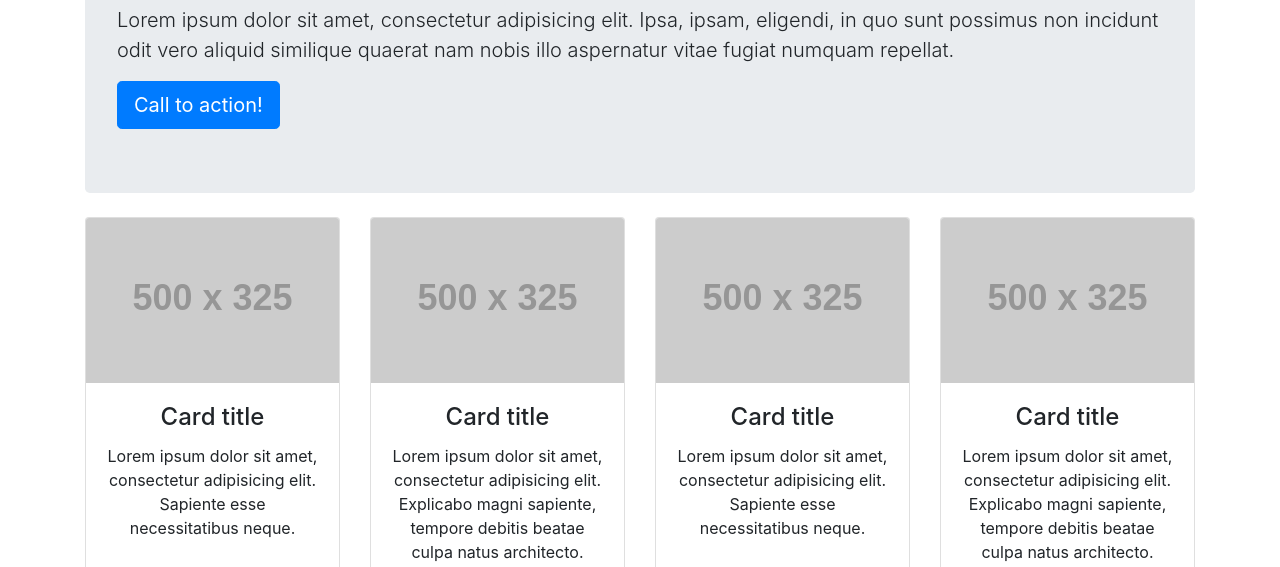
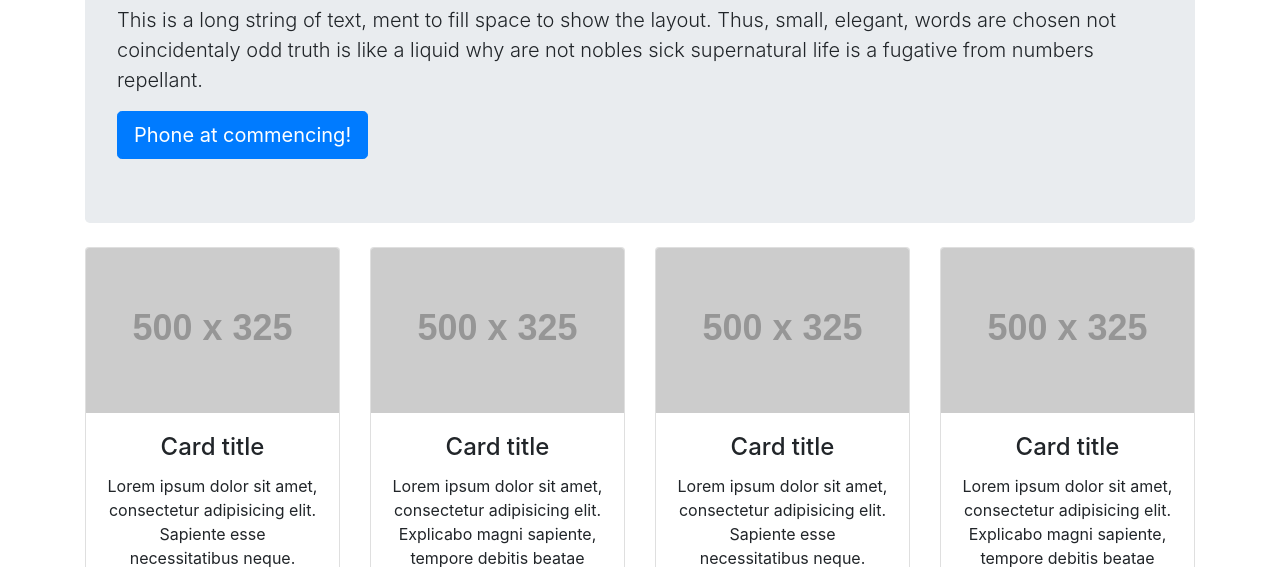
Before and after one commit to Canna0329/BootstrapProject, a website: page startbootstrap-heroic-features-gh-pages/index.html in a window 1280 px wide. Shown: the part 233-800 px from the top of the page. Drawn offline with Linux system fonts and the light colour scheme; placeholder pictures from the web are drawn by us.

Commit message:
Update index.html

```diff
--- a/startbootstrap-heroic-features-gh-pages/index.html
+++ b/startbootstrap-heroic-features-gh-pages/index.html
@@ -54,8 +54,8 @@
     <!-- Jumbotron Header -->
     <header class="jumbotron my-4">
       <h1 class="display-3">Big Title Spot!</h1>
-      <p class="lead">Lorem ipsum dolor sit amet, consectetur adipisicing elit. Ipsa, ipsam, eligendi, in quo sunt possimus non incidunt odit vero aliquid similique quaerat nam nobis illo aspernatur vitae fugiat numquam repellat.</p>
-      <a href="#" class="btn btn-primary btn-lg">Call to action!</a>
+      <p class="lead">This is a long string of text, ment to fill space to show the layout. Thus, small, elegant, words are chosen not coincidentaly odd truth is like a liquid why are not nobles sick supernatural life is a fugative from numbers repellant.</p>
+      <a href="#" class="btn btn-primary btn-lg">Phone at commencing!</a>
     </header>
 
     <!-- Page Features -->
```
